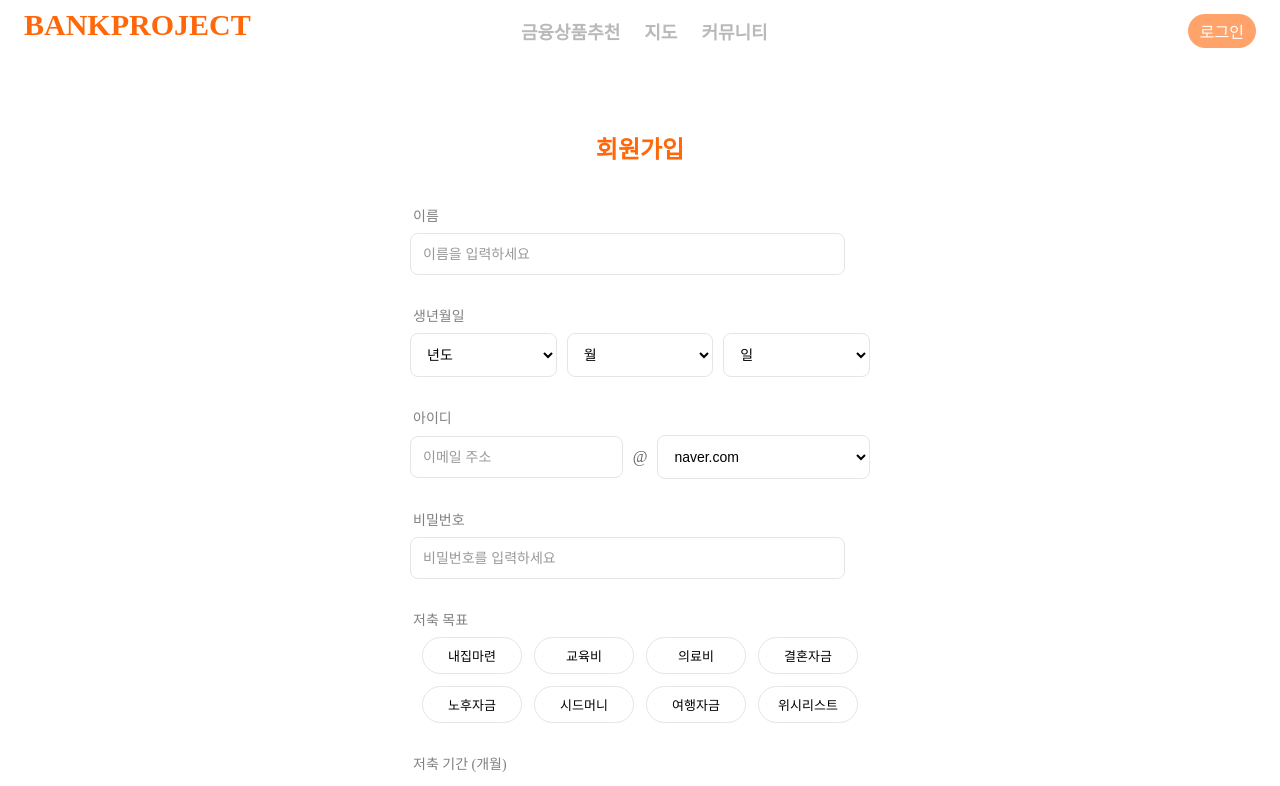
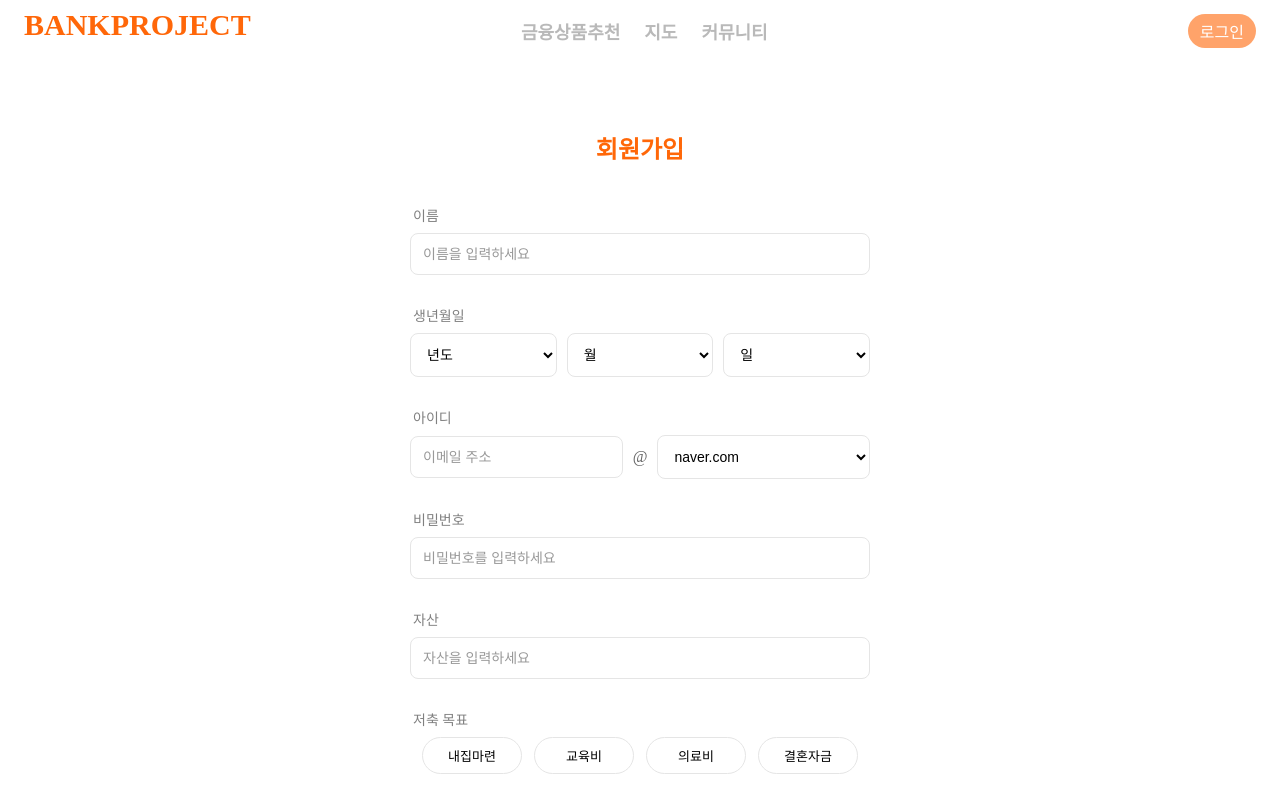
Before and after one commit to hanna0115/bankproject, a Vue app in the folder vue-project/: page /signup in a window 1280 px wide. Shown: the top 786 px of the page. Built offline with nearby package versions, Linux system fonts and the light colour scheme; what vue3-kakao-maps would draw is missing.

Commit message:
회원가입 페이지 수정

```diff
--- a/vue-project/package.json
+++ b/vue-project/package.json
@@ -9,6 +9,7 @@
     "preview": "vite preview"
   },
   "dependencies": {
+    "axios": "^1.7.7",
     "gsap": "^3.12.5",
     "pinia": "^2.2.6",
     "vue": "^3.5.12",
--- a/vue-project/src/router/index.js
+++ b/vue-project/src/router/index.js
@@ -10,6 +10,7 @@ import SignUpView from '@/views/SignUpView.vue'
 import PostList from '@/components/PostList.vue'
 import PostDetail from '@/components/PostDetail.vue'
 import RecommendDetail from '@/components/RecommendDetail.vue'
+
 
 const router = createRouter({
   history: createWebHistory(import.meta.env.BASE_URL),
@@ -63,7 +64,7 @@ const router = createRouter({
       path:'/recommend-detail',
       name:'recommenddetail',
       component: RecommendDetail
-    }
+    },
   ],
 })
 
--- a/vue-project/src/views/SignUpView.vue
+++ b/vue-project/src/views/SignUpView.vue
@@ -45,6 +45,11 @@
             <p>비밀번호</p>
             <div class="input-group">
                 <input type="password" class="input-field" placeholder="비밀번호를 입력하세요">
+            </div>
+
+            <p>자산</p>
+            <div class="input-group">
+                <input type="password" class="input-field" placeholder="자산을 입력하세요">
             </div>
 
             <p>저축 목표</p>
@@ -182,7 +187,7 @@ p {
 }
 
 .input-field {
-    width: 94.5%;
+    width: 100%;
     padding: 12px;
     border: 1px solid #E5E5E5;
     border-radius: 8px;
```
Also changed, not shown: 1 other file (tests, documents, lock files or other folders).
